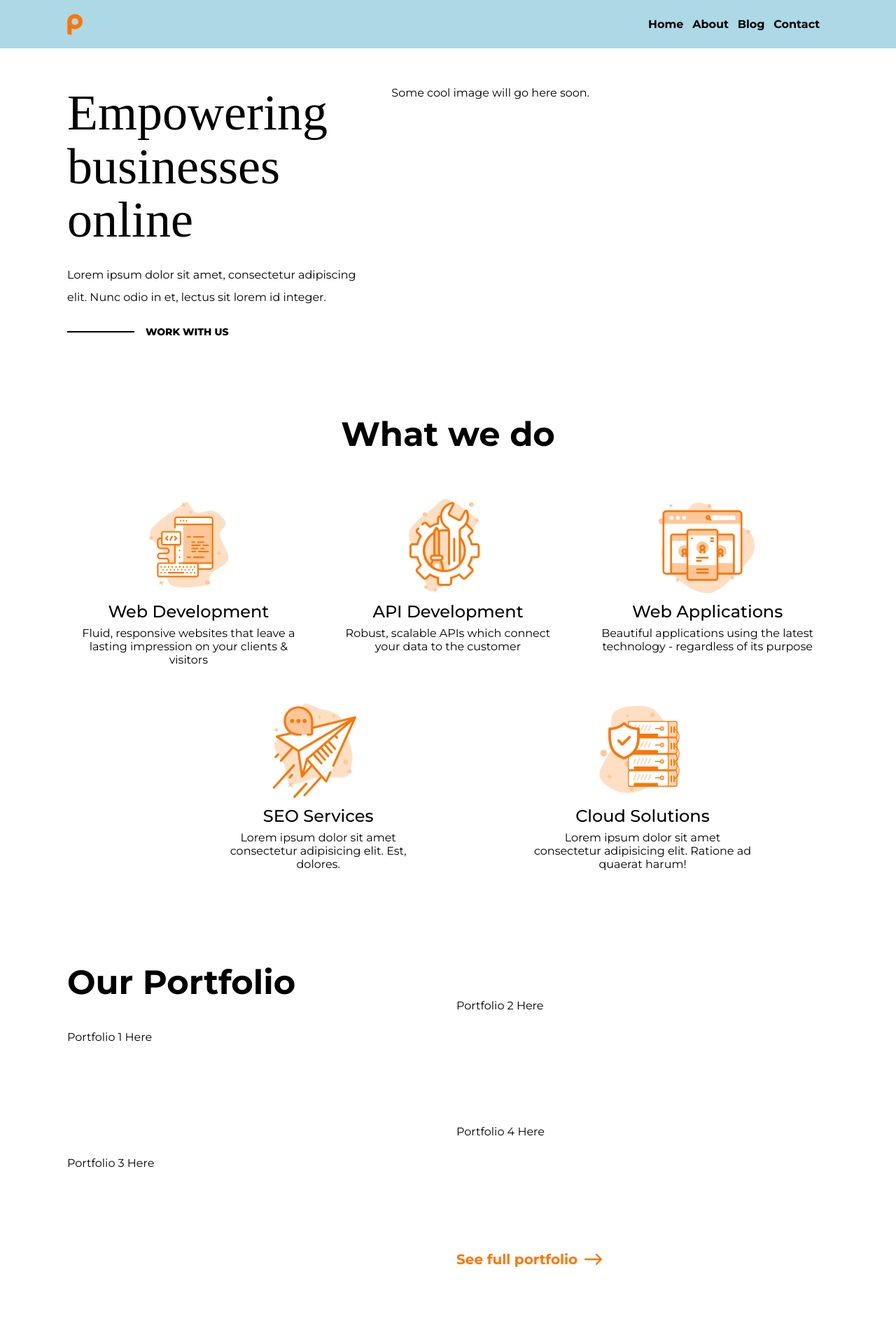
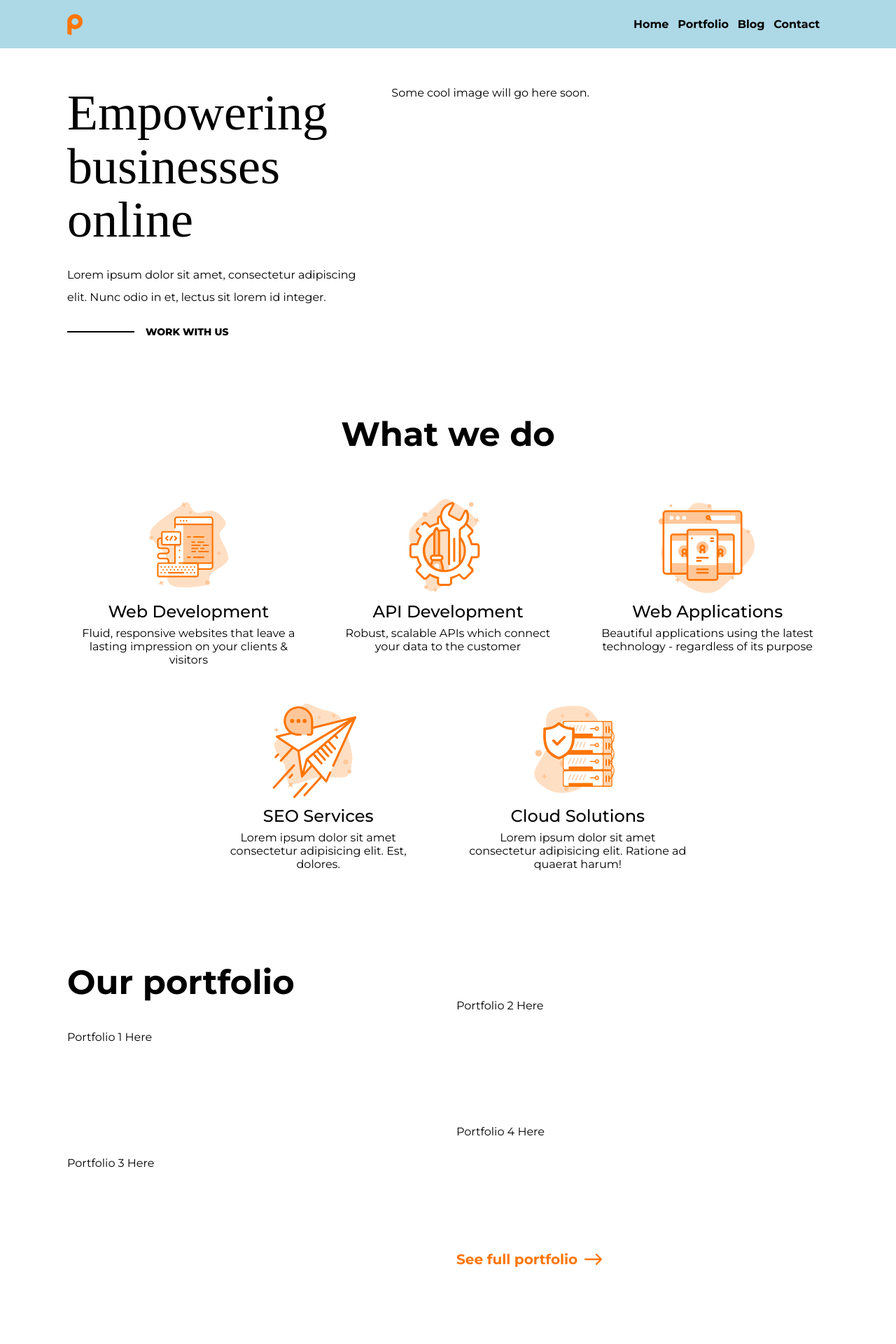
Before and after one commit to Polax-Digital/polax-jekyll, a Jekyll site: the page built from index.md, in a window 1280 px wide. Shown: the top 1920 px of the page at 70% size. Built offline with Jekyll 4.4.1, drawn with Linux system fonts in a browser that asks for light colours; some web fonts are replaced; some of the changed text lies outside the part shown.

Commit message:
Updated  home

```diff
--- a/_includes/navbar.html
+++ b/_includes/navbar.html
@@ -12,7 +12,7 @@
             <div class="menu-container">
                 <ul class="nav-menu">
                     <li class="nav-item">Home</li>
-                    <li class="nav-item">About</li>
+                    <li class="nav-item">Portfolio</li>
                     <li class="nav-item">Blog</li>
                     <li class="nav-item">Contact</li>
                 </ul>
--- a/_layouts/home.html
+++ b/_layouts/home.html
@@ -22,7 +22,7 @@
                 <div class="row">
                     <div class="col-12 col-md-7 col-lg-5">
                         <h1 id="home-title">{{page.title}}</h1>
-                        <p id="tagline">{{page.tagline}}</p>
+                        <p class="tagline">{{page.tagline}}</p>
                         <div class="work-with-us">
                             <a href="/contact">
                                 <p id="work-text">WORK WITH US</p></a
@@ -113,7 +113,7 @@
                         </div>
                     </div>
                     <div class="col-3 d-md-none"></div>
-                    <div class="col-6">
+                    <div class="col-6 col-md-4">
                         <div class="service-wrapper">
                             <img
                                 src="/assets/images/cloud.svg"
@@ -138,7 +138,7 @@
             <div class="content-container">
                 <div class="row">
                     <div class="col-12 col-md-6">
-                        <h2 class="subtitle">Our Portfolio</h2>
+                        <h2 class="subtitle">Our portfolio</h2>
                     </div>
                     <div class="col-12 col-md-6"></div>
                 </div>
@@ -152,7 +152,7 @@
                         Portfolio 4 Here
                     </div>
                 </div>
-                <div class="row">
+                <div class="row max-height">
                     <div class="d-none d-md-block col-md-6"></div>
                     <div class="col-12 col-md-6 portfolio-up">
                         <div class="p-link-wrapper">
@@ -168,5 +168,57 @@
                 </div>
             </div>
         </div>
+        <div id="our-partners" class="section">
+            <div class="content-container">
+                <div class="row">
+                    <div class="col-12 partner-tags">
+                        <h2 class="subtitle text-center-desktop">Our partners</h2>
+                        <p class="tagline text-center-desktop">{{page.partner-tagline}}</p>
+                    </div>
+                </div>
+                <div class="row">
+                    <div class="col-12">
+                        <div class="partner-wrapper">
+                            <img src="/assets/images/linode.png" alt="Linode Partnership Logo" height="65px">
+                        </div>
+                    </div>
+                </div>
+            </div>
+        </div>
+
+        <div id="happy-clients" class="section">
+            <div class="content-container">
+                <div class="row">
+                    <div class="col-12 col-md-6 client-text-wrapper">
+                        <h2 class="subtitle">Happy clients</h2>
+                        <p class="tagline">Lorem ipsum dolor sit amet consectetur adipisicing elit. Tenetur blanditiis consectetur corporis, corrupti perferendis ipsa possimus vitae. Quaerat, esse ullam?</p>
+                    </div>
+                </div>
+            </div>
+        </div>
+
+        <div id="what-youll-get" class="section">
+            <div class="content-container">
+                <div class="row">
+                    <div class="col-12 col-md-6">
+                        <h2 class="subtitle">What you'll get</h2>
+                    </div>
+                </div>
+                <div class="row">
+                    <div class="col-12 col-md-6">
+                        <div class="process-icon-wrapper"></div>
+                        <div class="process-text">
+                            <h3 class="process-title">
+                                Your Quote
+                            </h3>
+                            <p class="tagline process-p">Every website, API or application is different - we will work with you to understand your requirements and <span class="tagline-orange">calculate a price to match.</span></p>
+                        </div>
+                    </div>
+                    <div class="col-12 col-md-6"></div>
+                    <div class="col-12 col-md-6"></div>
+                    <div class="col-12 col-md-6"></div>
+                </div>
+            </div>
+        </div>
     </body>
 </html>
--- a/assets/css/main.css
+++ b/assets/css/main.css
@@ -18,6 +18,10 @@
     margin: 1.5rem 0;
 }
 
+.tagline-orange {
+    color: var(--polax-orange);
+}
+
 a {
     text-decoration: none;
     color: #000;
@@ -35,15 +39,21 @@
 
 .text-center {
     text-align: center;
+    margin-left: auto;
+    margin-right: auto;
 }
 
 .subtitle {
     font-size: clamp(2rem, 0.2222rem + 3.7037vw, 3rem);
 }
 
+.max-height {
+    max-height: 5vh;
+}
+
 /* Navbar */
 nav {
-    width: 100vw;
+    width: 100%;
     background-color: lightblue;
 }
 
@@ -83,7 +93,7 @@
     line-height: 4.78125rem;
 }
 
-#tagline {
+.tagline {
     line-height: 2rem;
     max-width: 50ch;
 }
@@ -170,3 +180,69 @@
     top: 4px;
     margin-left: 10px;
 }
+
+/* Partners */
+
+.partner-tags > h2 {
+    margin-bottom: 0;
+}
+
+.partner-tags > p {
+    margin-top: 0.75rem;
+}
+
+.partner-wrapper > img {
+    display: block;
+    margin-left: auto;
+    margin-right: auto;
+    filter: grayscale();
+    transition: filter 0.3s;
+}
+
+.partner-wrapper > img:hover {
+    filter: none;
+}
+
+/* Testimonials */
+
+.client-text-wrapper {
+    margin-left: 5rem;
+}
+
+.client-text-wrapper::before {
+    display: inline-block;
+    content: url('/assets/images/quote-mark.svg');
+    width: 2rem;
+    filter: opacity(0.5);
+    position: relative;
+    top: 6.5rem;
+    left: -5.7rem;
+}
+
+.client-text-wrapper > h2 {
+    margin-bottom: 0;
+}
+
+.client-text-wrapper > p {
+    margin-top: 10px;
+}
+
+/* Process */
+
+.process-p {
+    line-height: 1.625rem;
+}
+
+.process-title {
+    font-size: clamp(1.125rem, -0.1607rem + 2.6786vw, 1.5rem);
+    font-weight: 600;
+}
+
+/* Media Queries */
+@media (min-width: 768px) {
+    .text-center-desktop {
+        text-align: center;
+        margin-left: auto;
+        margin-right: auto;
+    }
+}
```
Also changed, not shown: _portfolio/cardanfire.md (added, +3 -0 lines), index.md (+14 -0 lines), _layouts/portfolio.html (added), assets/images/linode.png (added), assets/images/quote-mark.svg (added).
